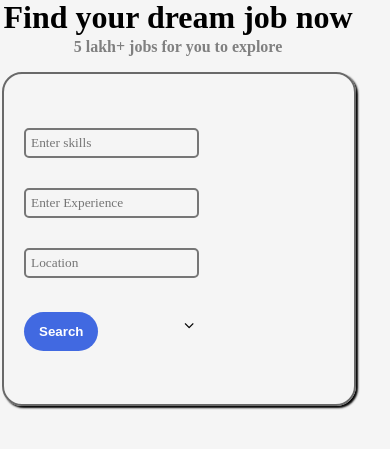
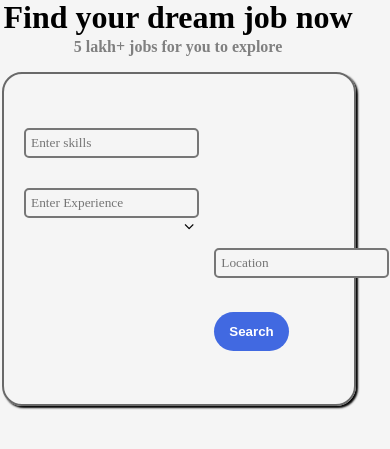
Before and after one commit to Saravana-Pon-Balan/job-provider, a PHP site: page / in a window 390 px wide. Shown: the part 230-679 px from the top of the page. Run offline with PHP 8.4, Linux system fonts and the light colour scheme; some libraries are stand-ins or nearby versions.

Commit message:
adding styles

```diff
--- a/index.php
+++ b/index.php
@@ -129,7 +129,7 @@ body{
 .DD{
 	position: absolute;
 	margin-top: 280px;
-	margin-left: 280px;
+	margin-left: 220px;
 	display: none;
 	cursor: pointer;
 	border: 1px solid gray;
@@ -220,7 +220,7 @@ body{
 	border-radius: 5px;
 }
 .dropdown{
-	position: absolute;
+	position: static;
 	margin-left: 180px;
 	margin-top: 90px;
 
@@ -296,7 +296,7 @@ body{
 		</div>
 		<div id="exper"  class="box" >
 			<input id="exper1" class="ins mblin2"  type="text" name="experience" placeholder="Enter Experience"> <span class="dropdown"><i class="fa fa-angle-down"></i></span>
-			</div>
+		</div>
 			<ul class="DD" id="DD">
 				<li class="" onclick="myFunction(this)">Fresher</li>
 				<li class="" onclick="myFunction(this)">1 Year</li>
```
